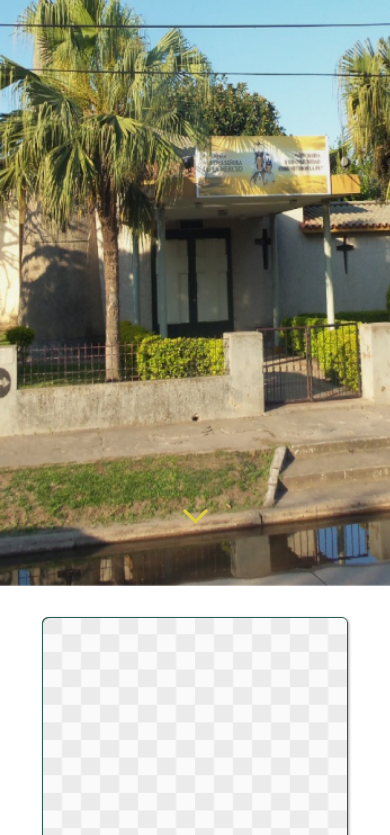
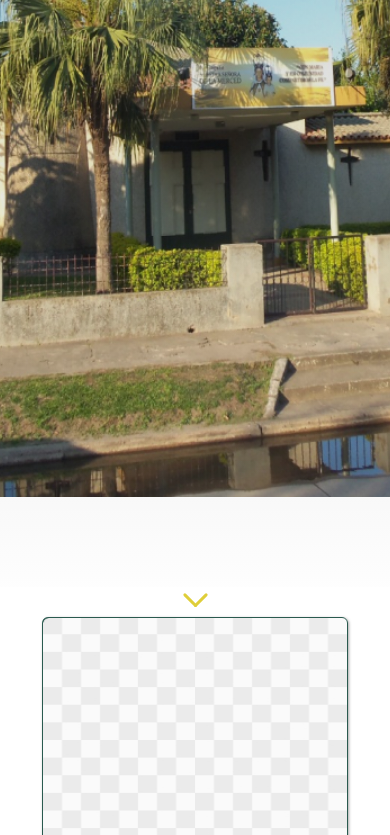
Before and after one commit to Tomas-Martin-dev/Project-Parroquia-La-Merced-, a plain HTML site: page index.html in a window 390 px wide. Shown: the part 257-1092 px from the top of the page. Drawn offline with Linux system fonts and the light colour scheme.

Commit message:
se trabaja en el responsive del background de la hero-section

```diff
--- a/CSS/estilos-Locales.css
+++ b/CSS/estilos-Locales.css
@@ -8,19 +8,65 @@ h1{
 }
 .hero{
     height: 100vh;
-    background:  url(../MEDIA/PHOTOS/background.jpg) no-repeat;
+    background:  url(../MEDIA/PHOTOS/bgd\(359px\).jpg) no-repeat;
     background-size: cover;
     background-attachment: fixed;
+    background-position: center -90px;
+
+    @media screen and (width > 420px){
+        background:  url(../MEDIA/PHOTOS/bgd\(639px\).jpg) no-repeat;
+        background-size: cover;
+        background-attachment: fixed;
+        background-position: center -50px;
+    }
+
+    @media screen and (width > 660px){
+        background:  url(../MEDIA/PHOTOS/bgd\(1279px\).jpg) no-repeat;
+        background-size: cover;
+        background-attachment: fixed;
+        background-position: center -10px;
+    }
+
+    @media screen and (width > 820px){
+        background:  url(../MEDIA/PHOTOS/bgd\(1279px\).jpg) no-repeat;
+        background-size: cover;
+        background-attachment: fixed;
+        background-position: center -20px;
+    }
+
+    @media screen and (width > 1279px){
+        background:  url(../MEDIA/PHOTOS/bgd\(1920px\).jpg) no-repeat;
+        background-size: cover;
+        background-attachment: fixed;
+        background-position: center -60px;
+    }
+
+    @media screen and (width > 1540px){
+        background:  url(../MEDIA/PHOTOS/bgd\(1920px\).jpg) no-repeat;
+        background-size: cover;
+        background-attachment: fixed;
+        background-position: center -90px;
+    }
 
     .container--hero{
         width: 100%;
-        height: 90%;
+        height: 100%;
         display: flex;
         flex-flow: column nowrap;
         align-items: center;
         justify-content: start;
 
-        background: linear-gradient(180deg, rgba(212,212,212,0.16010154061624648) 0%, rgba(0,0,0,0.11528361344537819) 17%, rgba(212,212,212,0) 100%);
+        background: linear-gradient(180deg, rgba(212,212,212,0.16010154061624648) 0%, rgba(0,0,0,0.228361344537819) 0%, rgba(212,212,212,0) 100%);
+
+        @media screen and (width >= 360px){
+            background: linear-gradient(180deg, rgba(212,212,212,0) 0%, rgba(0,0,0,0.1978816705336432) 0%, rgba(212,212,212,0.02953596287703013) 100%);
+        }
+        @media screen and (width >= 640px){
+            background: linear-gradient(180deg, rgba(212,212,212,0.3039443155452436) 0%, rgba(0,0,0,0.19953596287703013) 0%, rgba(212,212,212,0.04176334106728541) 100%);
+        }
+        @media screen and (width >= 1280px){
+            background: linear-gradient(180deg, rgba(212,212,212,0.30162412993039445) 0%, rgba(0,0,0,0.15313225058004643) 0%, rgba(212,212,212,0.044083526682134555) 100%);
+        }
     }
 }
 
```
Also changed, not shown: MEDIA/PHOTOS/Portada.figma.png (deleted), MEDIA/PHOTOS/background.jpg (deleted), MEDIA/PHOTOS/bgd(1279px).jpg (added), MEDIA/PHOTOS/bgd(359px).jpg (added), MEDIA/PHOTOS/bgd(639px).jpg (added), 1 other file.
